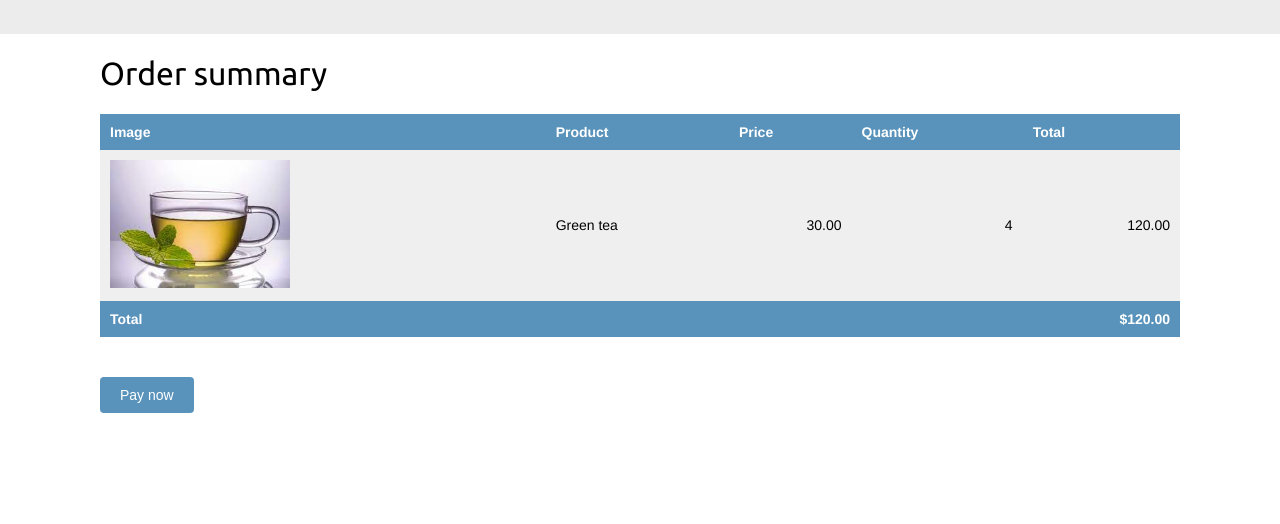
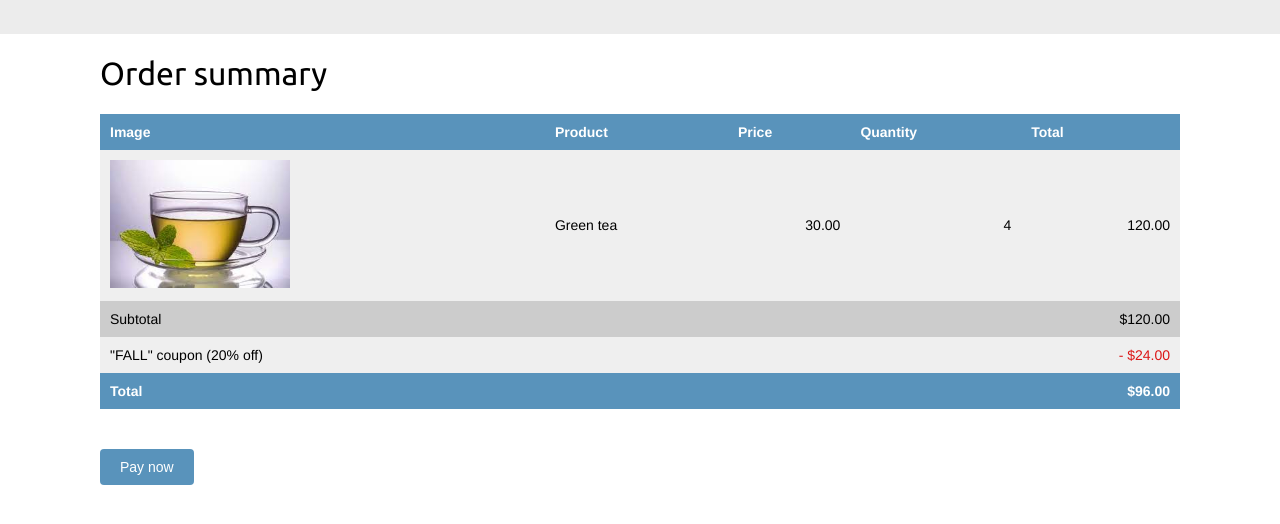
Before and after one commit to praise002/E-commerce-app, a Django app: template payment/templates/payment/process.html in a window 1280 px wide. Shown: the part 46-570 px from the top of the page. Run offline with Django 4.2, Linux system fonts and the light colour scheme; the template is opened without the code that fills it: values that come from a table or form of the project are taken from there, others are empty; data comes from the database, SQL or seed files in the repository; both versions use the stored data as it was after the commit; parts of the project's set-up code (start-up, migrations or seed data) failed here and were passed over.

Commit message:
Applied coupons to orders

```diff
--- a/orders/models.py
+++ b/orders/models.py
@@ -1,6 +1,9 @@
 from django.db import models
+from decimal import Decimal
 from django.conf import settings
+from django.core.validators import MinValueValidator, MaxValueValidator
 from shop.models import Product
+from coupons.models import Coupon
 
 
 class Order(models.Model):
@@ -14,6 +17,14 @@ class Order(models.Model):
     updated = models.DateTimeField(auto_now=True)
     paid = models.BooleanField(default=False)
     stripe_id = models.CharField(max_length=250, blank=True)
+    coupon = models.ForeignKey(Coupon,
+                            related_name='orders',
+                            null=True,
+                            blank=True,
+                            on_delete=models.SET_NULL) #if the coupon gets deleted the coupon field is set to Null but the discount is preserved
+    discount = models.IntegerField(default=0,
+        validators=[MinValueValidator(0), MaxValueValidator(100)]
+    )
 
     class Meta:
         ordering = ['-created']
@@ -25,7 +36,8 @@ class Order(models.Model):
         return f'Order {self.id}'
 
     def get_total_cost(self):
-        return sum(item.get_cost() for item in self.items.all())
+        total_cost = self.get_total_cost_before_discount()
+        return total_cost - self.get_discount()
 
     def get_stripe_url(self):
         if not self.stripe_id:
@@ -40,6 +52,15 @@ class Order(models.Model):
 
         return f'https://dashboard.stripe.com{path}payments/{self.stripe_id}'
 
+    def get_total_cost_before_discount(self):
+        return sum(item.get_cost() for item in self.items.all())
+
+    def get_discount(self):
+        total_cost = self.get_total_cost_before_discount()
+        if self.discount:
+            return total_cost * (self.discount / Decimal(100))
+        return Decimal(0)
+
 
 class OrderItem(models.Model):
     #order, product, price, quantity
--- a/orders/views.py
+++ b/orders/views.py
@@ -16,7 +16,11 @@ def order_create(request):
     if request.method == 'POST':
         form = OrderCreateForm(request.POST)
         if form.is_valid():
-            order = form.save()
+            order = form.save(commit=False)
+            if cart.coupon:
+                order.coupon = cart.coupon
+                order.discount = cart.coupon.discount
+            order.save()
             for item in cart:
                 OrderItem.objects.create(
                     order=order,
--- a/payment/templates/payment/process.html
+++ b/payment/templates/payment/process.html
@@ -33,9 +33,28 @@ Stripe-hosted payment form -->
                     <td class="num">{{ item.get_cost }}</td>
                 </tr>
             {% endfor %}
+            {% if order.coupon %}
+                <tr class="subtotal">
+                    <td>Subtotal</td>
+                    <td colspan="3"></td>
+                    <td class="num">
+                        ${{ order.get_total_cost_before_discount|floatformat:2 }}
+                    </td>
+                </tr>
+                <tr>
+                    <td>
+                        "{{ order.coupon.code }}" coupon
+                        ({{ order.discount }}% off)
+                    </td>
+                    <td colspan="3"></td>
+                    <td class="num neg">
+                        - ${{ order.get_discount|floatformat:2 }}
+                    </td>
+                </tr>
+            {% endif %}
             <tr class="total">
                 <td colspan="4">Total</td>
-                <td class="num">${{ order.get_total_cost }}</td>
+                <td class="num">${{ order.get_total_cost|floatformat:2 }}</td>
             </tr>
         </tbody>
     </table>
```
Also changed, not shown: db.sqlite3, orders/migrations/0003_order_coupon_order_discount.py (added).
